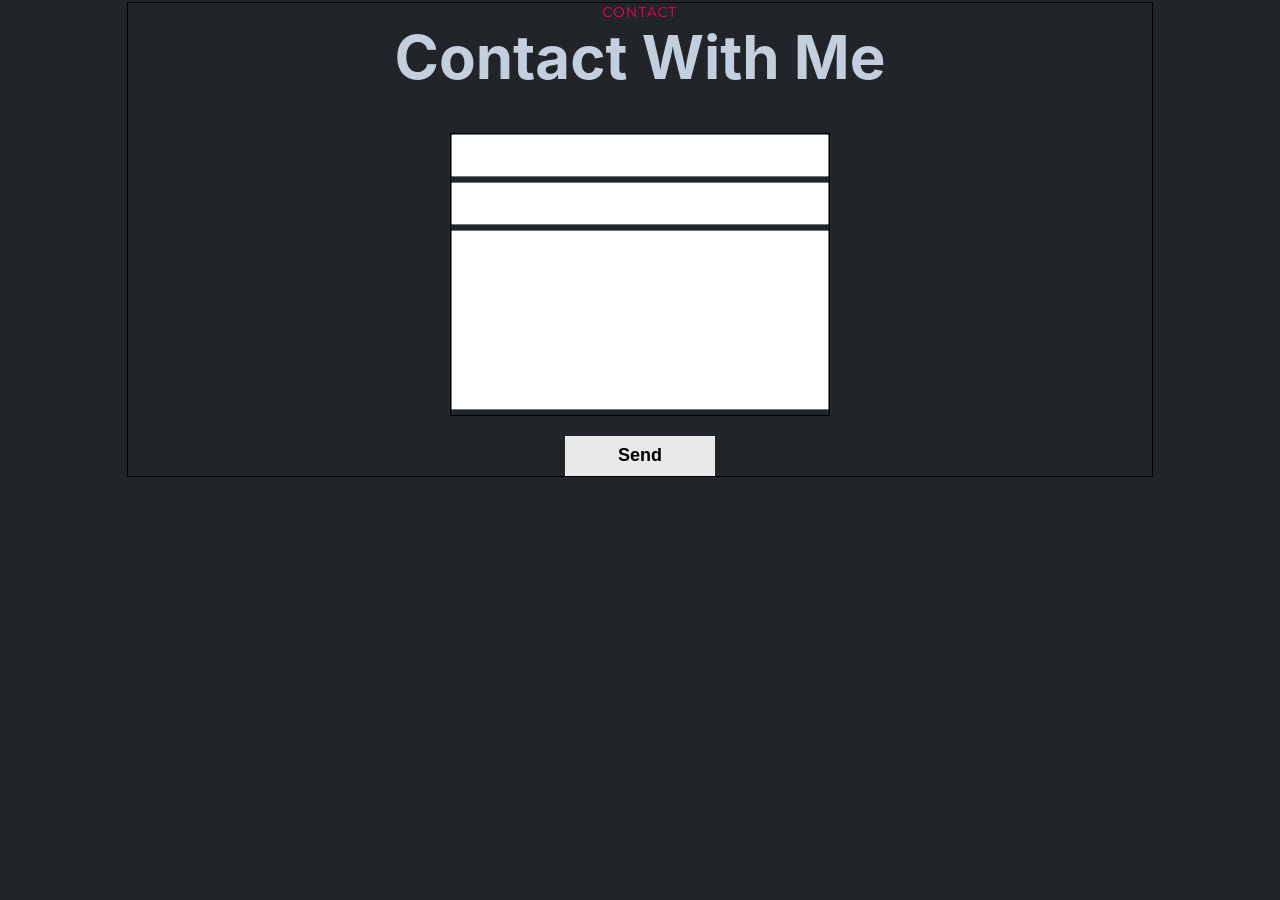
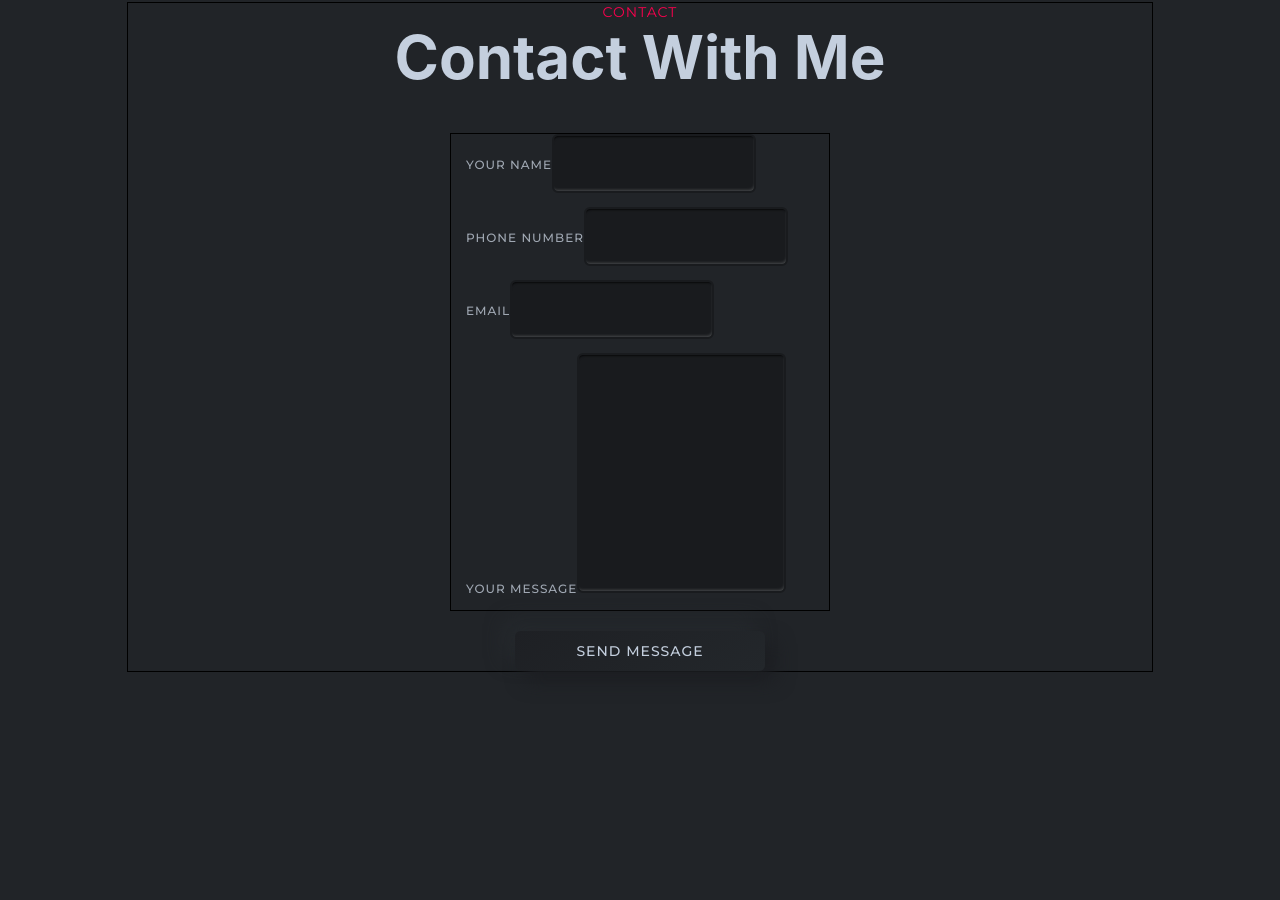
Before and after one commit to MalevichDi2910/portfolio, a React (Create React App) app: page / in a window 1280 px wide. Shown: the part 2573-3473 px from the top of the page. Built offline with nearby package versions, Linux system fonts and the light colour scheme.

Commit message:
correct contact form

```diff
--- a/src/contacts/Contacts.js
+++ b/src/contacts/Contacts.js
@@ -1,7 +1,6 @@
 import React from "react";
 import style from './Contacts.module.scss';
 import styleContainer from '../common/styles/Container.module.css'
-
 
 export const Contacts = () => {
     return (
@@ -10,11 +9,38 @@ export const Contacts = () => {
                 <span>Contact</span>
                 <h2 className={style.title}>Contact With Me</h2>
                 <form className={style.contactsForm}>
-                    <input type={'text'}/>
-                    <input type={'text'}/>
-                    <textarea/>
+                    <div className={style.blockInfo}>
+                        <div>
+                            <label>Your name</label>
+                            <span>
+                                 <input type={'text'}/>
+                            </span>
+                        </div>
+                    </div>
+                    <div className={style.blockInfo}>
+                        <div>
+                            <label>Phone number</label>
+                            <span>
+                                 <input type={'text'}/>
+                            </span>
+                        </div>
+                    </div>
+                    <div className={style.blockInfo}>
+                        <div>
+                            <label>Email</label>
+                            <span>
+                                 <input type={'text'}/>
+                            </span>
+                        </div>
+                    </div>
+                    <div className={style.blockInfo}>
+                        <div>
+                            <label>Your message</label>
+                            <textarea/>
+                        </div>
+                    </div>
                 </form>
-                <button className={style.button}>Send</button>
+                <button className={style.button}>Send message</button>
             </div>
         </div>
     );
--- a/src/contacts/Contacts.module.scss
+++ b/src/contacts/Contacts.module.scss
@@ -7,6 +7,8 @@
 
     .contactsContainer {
         flex-direction: column;
+
+
 
         span {
             color: $subtitle;
@@ -34,26 +36,92 @@
             flex-wrap: wrap;
             box-sizing: border-box;
 
-            input, textarea {
-                padding: 12px;
-                box-sizing: border-box;
-                margin-bottom: 5px;
-                resize: none;
-            }
+            //input, textarea {
+            //    padding: 12px;
+            //    box-sizing: border-box;
+            //    margin-bottom: 5px;
+            //    resize: none;
+            //}
+            //
+            //textarea {
+            //    height: 180px;
+            //}
 
-            textarea {
-                height: 180px;
+            .blockInfo {
+                padding-right: 15px;
+                padding-left: 15px;
+                color: $primaryColor;
+                font-size: 12px;
+                font-weight: 500;
+                letter-spacing: 1px;
+                text-transform: uppercase;
+                font-family: $titleFontFamily;
+                margin-bottom: 14px;
+                text-align: left;
+                display: block;
+                flex-direction: column;
+
+                input {
+                    background: #191b1e;
+                    border-radius: 6px;
+                    height: 55px;
+                    border: 2px solid #191b1e;
+                    padding: 0 15px;
+                    font-size: 14px;
+                    font-family: $titleFontFamily;
+                    color: $textColor;
+                    box-shadow: 1px 4px 2px -3px rgba(0, 0, 0, 0.7) inset, -1px -3px 3px -2px rgba(255, 255, 255, 0.2) inset;
+                    letter-spacing: 1px;
+
+                    &:focus {
+                        outline: none;
+                        border: 2px solid #ff014f;
+                    }
+                }
+
+                textarea {
+                    min-height: 216px;
+                    background: #191b1e;
+                    border-radius: 6px;
+                    transition: 0.4s;
+                    border: 2px solid #191b1e;
+                    padding: 10px 15px;
+                    font-size: 14px;
+                    line-height: 18px;
+                    font-family: $titleFontFamily;
+                    color: $textColor;
+                    box-shadow: 1px 4px 2px -3px rgba(0, 0, 0, 0.7) inset, -1px -3px 3px -2px rgba(255, 255, 255, 0.2) inset;
+                    letter-spacing: 1px;
+                    resize: none;
+                    @media screen and (max-width: 767px) {
+                        min-height: 150px;
+                    }
+
+                    &:focus {
+                        outline: none;
+                        border: 2px solid #ff014f;
+                    }
+                }
             }
         }
 
         .button {
-            border: none;
-            width: 150px;
+            border: 0 none;
+            width: 250px;
             height: 40px;
-            font-size: large;
-            font-weight: bold;
-            background-color: #e9e9e9;
+            transition: 0.4s;
             cursor: pointer;
+            border-radius: 6px;
+            color: $textColor;
+            font-family: $titleFontFamily;
+            background: linear-gradient(145deg, #1e2024, #23272b);
+            box-shadow: 10px 10px 19px #1c1e22, -10px -10px 19px #262a2e;;
+            position: relative;
+            z-index: 1;
+            font-size: 14px;
+            font-weight: 500;
+            letter-spacing: 1px;
+            text-transform: uppercase;
         }
     }
 }
```
